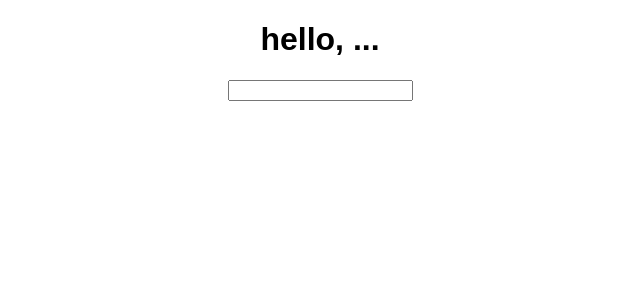
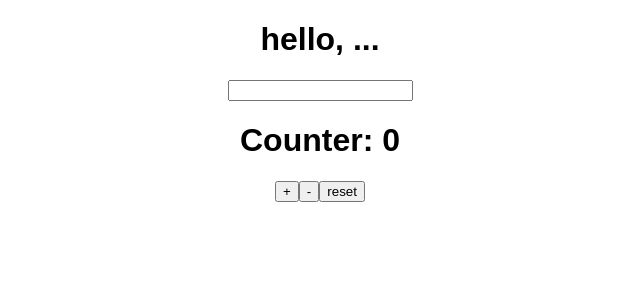
Before and after one commit to nattyait/react-training, a React (Create React App) app in the folder Hello/: page / in a window 1280 px wide. Shown: the top 300 px of the page, without its empty margins (320-960 px from the left). Built offline with nearby package versions, Linux system fonts and the light colour scheme; the HTML template or start-up script is replaced by a standard one.

Commit message:
counter increase, decrease, reset

```diff
--- a/Hello/src/App.js
+++ b/Hello/src/App.js
@@ -3,6 +3,7 @@ import logo from './logo.svg';
 import './App.css';
 
 import Hello from './components/Hello'
+import Counter from './components/Counter'
 
 class App extends Component {
 
@@ -10,6 +11,7 @@ class App extends Component {
     return (
       <div className="App">
         <Hello />
+        <Counter />
       </div>
     );
   }
--- /dev/null
+++ b/Hello/src/components/Counter.js
@@ -0,0 +1,40 @@
+import React, { Component } from 'react'
+
+class Counter extends Component{
+  constructor(props){
+    super(props)
+    this.onClickIncrease = this.onClickIncrease.bind(this)
+    this.onClickDecrease = this.onClickDecrease.bind(this)
+    this.onClickReset = this.onClickReset.bind(this)
+    this.state = {
+      counter: 0
+    }
+  }
+  onClickIncrease() {
+    this.setState({
+      counter: this.state.counter+1
+    })
+  }
+  onClickDecrease() {
+    this.setState({
+      counter: this.state.counter-1
+    })
+  }
+  onClickReset(){
+    this.setState({
+      counter: 0
+    })
+  }
+  render(){
+    return (
+      <div>
+        <h1>Counter: {this.state.counter}</h1>
+        <button onClick={this.onClickIncrease}>+</button>
+        <button onClick={this.onClickDecrease}>-</button>
+        <button onClick={this.onClickReset}>reset</button>
+      </div>
+    )
+  }
+}
+
+export default Counter
```
